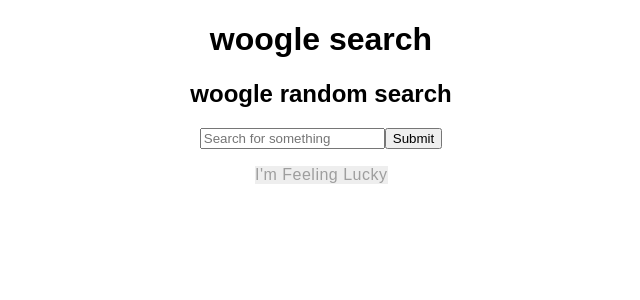
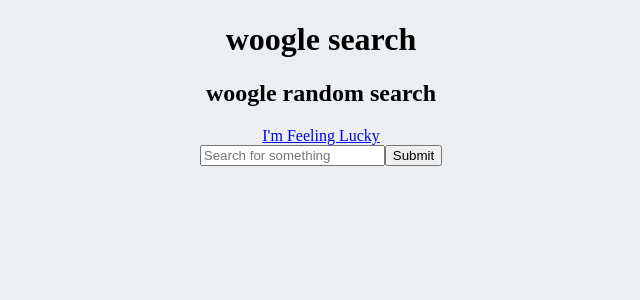
Before and after one commit to shablcuShaluRai/woogle, a React (Create React App) app: page / in a window 1280 px wide. Shown: the top 300 px of the page, without its empty margins (319-959 px from the left). Built offline with nearby package versions, Linux system fonts and the light colour scheme.

Commit message:
refactoring

```diff
--- a/src/App.js
+++ b/src/App.js
@@ -6,7 +6,11 @@ import './App.css';
 
 class App extends Component {
   state = {
-       results: []
+       results: {
+         headings:[],
+         discriptions:[],
+         urls:[]
+       }
    }
 
    handleSearch(query) {
@@ -20,9 +24,6 @@ class App extends Component {
         let  discriptions = arr[2];
         let  urls = arr[3];
         this.setState({results:{headings,discriptions,urls}})
-
-
-
       }
     })
   }
@@ -40,20 +41,15 @@ class App extends Component {
       <div className="App">
          <h1> woogle search </h1>
          <h2> woogle random search </h2>
-
          <div>
-
-     <Search  onSearch={this.handleSearch}/>
-     <Result results={this.state.results}/>
-
            <a href="http://en.wikipedia.org/wiki/Special:Random"
              className="waves-effect waves-light btn grey lighten-3 grey-text"
              id='radomBtn'
              target="_blank"
              rel="noopener noreferrer">I'm Feeling Lucky </a>
          </div>
-
-
+         <Search  onSearch={this.handleSearch}/>
+         <Result results={this.state.results}/>
      </div>
 
     );
--- a/src/Result.js
+++ b/src/Result.js
@@ -1,31 +1,36 @@
 import React,{ Component } from 'react';
-import SingleResult from './SingleResult'
+
 
 export default class Result extends Component {
     render(){
-      var results = this.props.results ? this.props.results:''
+      let results = this.props.results ? this.props.results:'';
+      let description = results && results.discriptions? results.discriptions:'';
+      let url = results && results.urls ? results.urls : ''
       console.log("shalu result", results);
 
-      var heading = results.headings? results.headings.map((head) =><li>{head}</li>):""
+      let heading = results && results.headings
+      ? results.headings.map((head,key) =>
+        <div>
+          <p>{head}</p>
+          <div>
+          <p>
+            <a href={url[key]}
+              className=" grey"
+              target="_blank"
+              rel="noopener noreferrer">{description[key]}
+            </a>
+          </p>
+          </div>
+        </div>
+      )
+      :"";
+
       console.log("shalu head", heading);
 
-      var description = results.discriptions? results.discriptions.map((desc) => <li>{desc}</li>):''
-      console.log("shalu desc", description);
-
-      var url = results.urls? results.urls.map((url) => <li>{url}</li>) : ''
-
-      console.log("urls", url);
-
-
-        return (
-<div>
-  <a href={url} className="single-result" target="_blank">{url}</a>
-
-<p>{heading}</p>
-<p>{description}</p>
-
-
-    </div>
-  )
+      return (
+       <div className="searchResults">
+        {heading}
+       </div>
+      )
+    }
 }
-}
--- a/src/index.css
+++ b/src/index.css
@@ -1,45 +1,53 @@
-body {
-  margin: 0;
-  padding: 0;
-  font-family: sans-serif;
+
+
+#preloader {
+	height: 10px;
 }
 
-.waves-effect {
-    position: relative;
-    cursor: pointer;
-    display: inline-block;
-    overflow: hidden;
-    -webkit-user-select: none;
-    -moz-user-select: none;
-    -ms-user-select: none;
-    user-select: none;
-    -webkit-tap-highlight-color: transparent;
-    vertical-align: middle;
-    z-index: 1;
-    will-change: opacity, transform;
-    transition: all .3s ease-out;
+.progress {
+	margin-top: 0;
 }
 
- .waves-light
- {background-color:rgba(255,255,255,0.45)}
+/*Body*/
+body {
+	background-color: #eceff1;
+}
+
+/*Search Form*/
+
+/* Buttons */
+.buttons {
+	text-align: right;
+	margin-top: 1%;
+	margin-right: 7%;
+}
+
+#searchBtn {
+	text-transform: capitalize;
+	margin-right: 1%;
+}
 
 #randomBtn {
-    text-transform: capitalize;
+	text-transform: capitalize;
 }
 
-.grey.lighten-3 {
-    background-color: #eee !important;
+.searchResults {
+	margin-top: 90px;
 }
 
-.btn, .btn-large {
-    text-decoration: none;
-    color: #fff;
-    background-color: #26a69a;
-    text-align: center;
-    letter-spacing: .5px;
-    transition: .2s ease-out;
-    cursor: pointer;
+
+#results >li:hover {
+	margin-left: -3px;
+	border-left: 3px solid #e91e63;
 }
-.grey-text {
-    color: #9e9e9e !important;
+
+li:hover .collapsible-header {
+	font-weight: bold;
 }
+
+/* Footer */
+.footer {
+	width: 100%;
+	font-family: Roboto;
+	text-align: center;
+}
```
Lines whose indentation alone changed are shown as unchanged.
